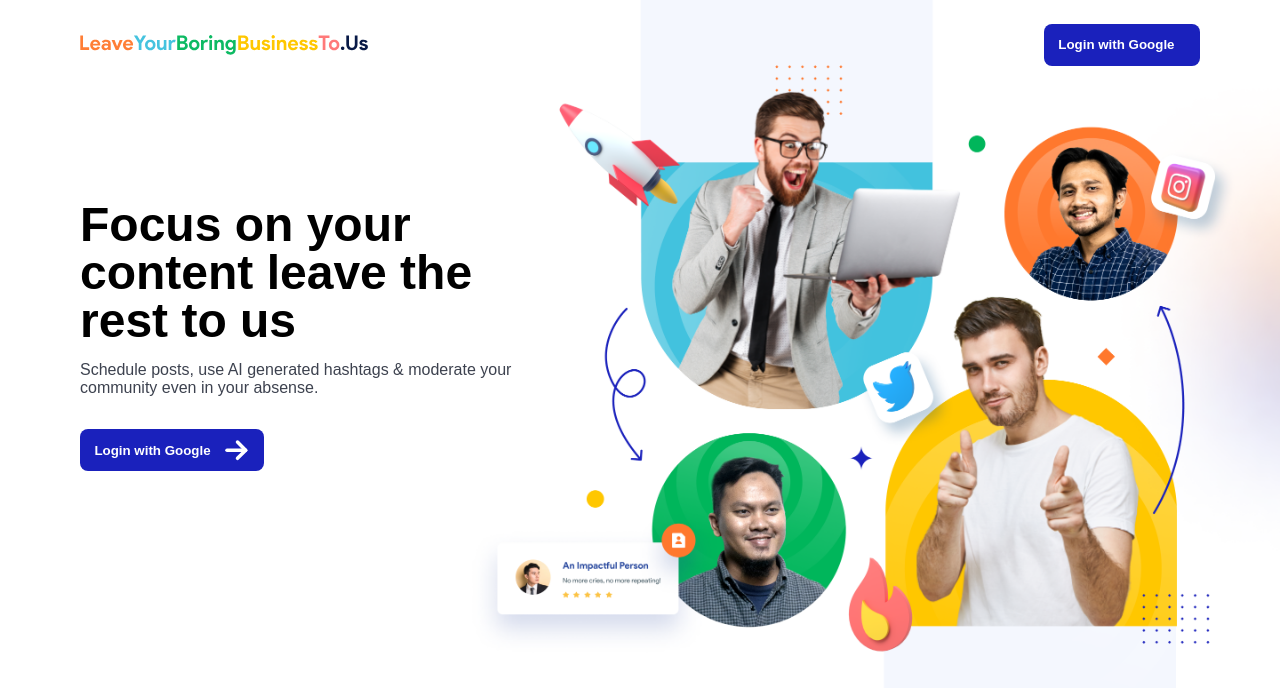
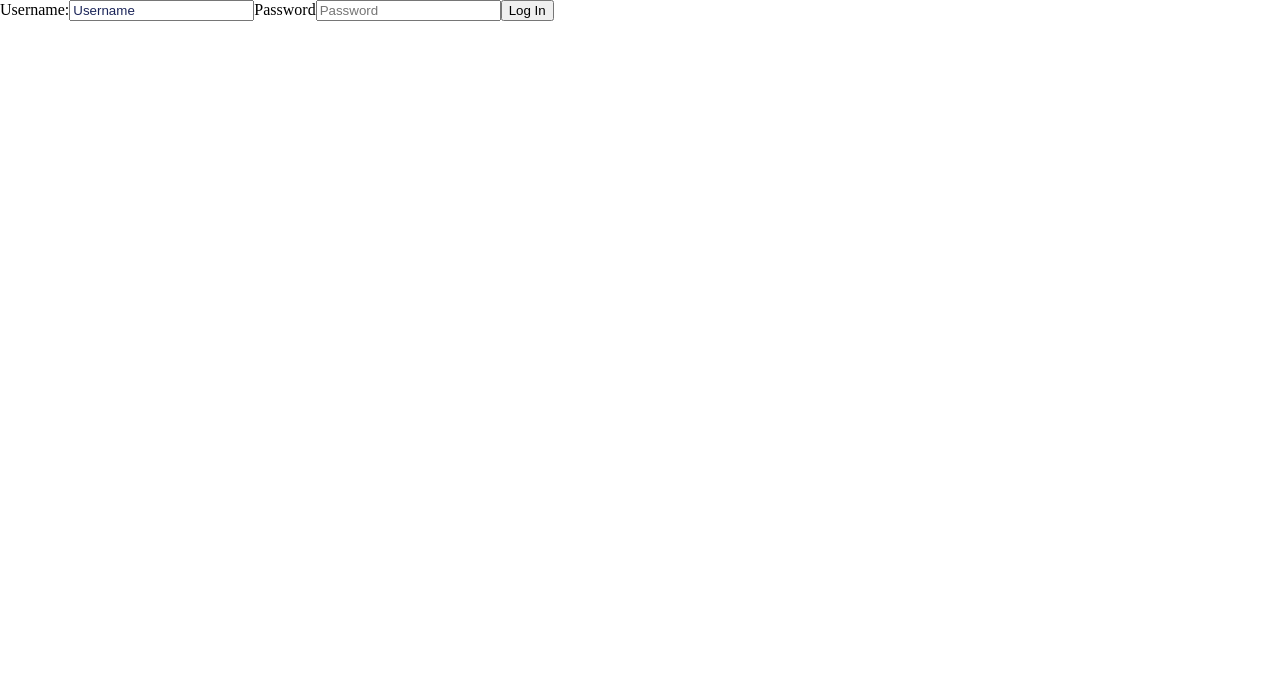
Before and after one commit to The-Boring-Business/boringbusiness, a React (Create React App) app: page /login in a window 1280 px wide. Shown: the top 690 px of the page. Built offline with nearby package versions, Linux system fonts and the light colour scheme.

Commit message:
routes now work

```diff
--- a/src/App.js
+++ b/src/App.js
@@ -9,7 +9,7 @@ import Twitter from "./components/Analytics/subcomponents/Twitter";
 import LandingPage from "./components/Landing Page/LandingPage";
 import MenuItem from "./components/Dashboard/subcomponents/MenuItem"
 import LogIn from './components/Auth/LogIn'
-import Register from './components/Auth/LogIn'
+import Register from './components/Auth/Register'
 import LogOut from "./components/Dashboard/subcomponents/LogOut";
 import calendar from "./style/Icons/Dashboard/Calendar.svg";
 import chart from "./style/Icons/Dashboard/Chart.svg";
@@ -34,7 +34,7 @@ function App() {
   return (
     <Router>
       <Switch>
-        <Route path="/dashboard">
+        <Route  path="/dashboard">
           <div className="app">
             <div className="dashboard">
               <h2>Dashboard</h2>
@@ -51,30 +51,23 @@ function App() {
                 <div onClick={() => setMode("profile")}>
                   <MenuItem icon={profile} title="Profile" isActive="False"  />
                 </div>
-                {/* <MenuItem icon={chart} title="Analytics" isActive="False"  />
-                <MenuItem icon={sheild} title="Moderation" isActive="False" />
-                <MenuItem icon={profile} title="Profile" isActive="False" /> */}
               </div>
               <LogOut />
             </div>
             {displayContent()}
-            {/* <Profile /> */}
-            {/* <Moderation /> */}
-            {/* <Analytics /> */}
-            {/* <SchedulePost /> */}
+
           </div>
         </Route>
-        <Route path="/">
+        <Route exact path="/">
           <LandingPage />
         </Route>
-        <Route path = "/login">
+        <Route  path="/login">
           <LogIn/>
         </Route>
-        <Route path = "/register">
+        <Route path="/register">
           <Register/>
         </Route>
       </Switch>
-      {/* <Twitter /> */}
     </Router>
   );
 }
--- a/src/components/Auth/LogIn.js
+++ b/src/components/Auth/LogIn.js
@@ -50,7 +50,7 @@ const LogIn = () => {
           onChange={handleChange}
         />
       </label>
-      <button onClick={handleSubmit}>Log In</button>
+      <button type="submit"  onClick={handleSubmit}>Log In</button>
     </form>
   );
 };
```
